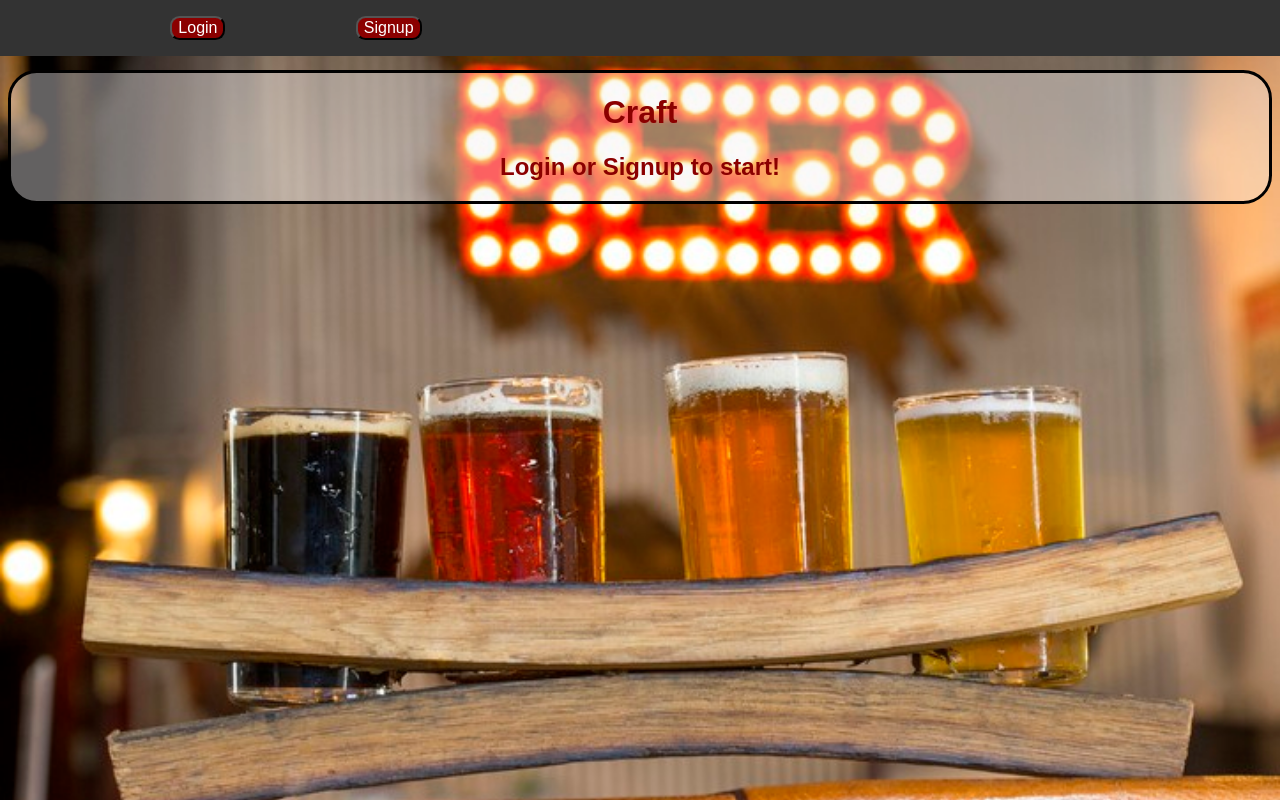
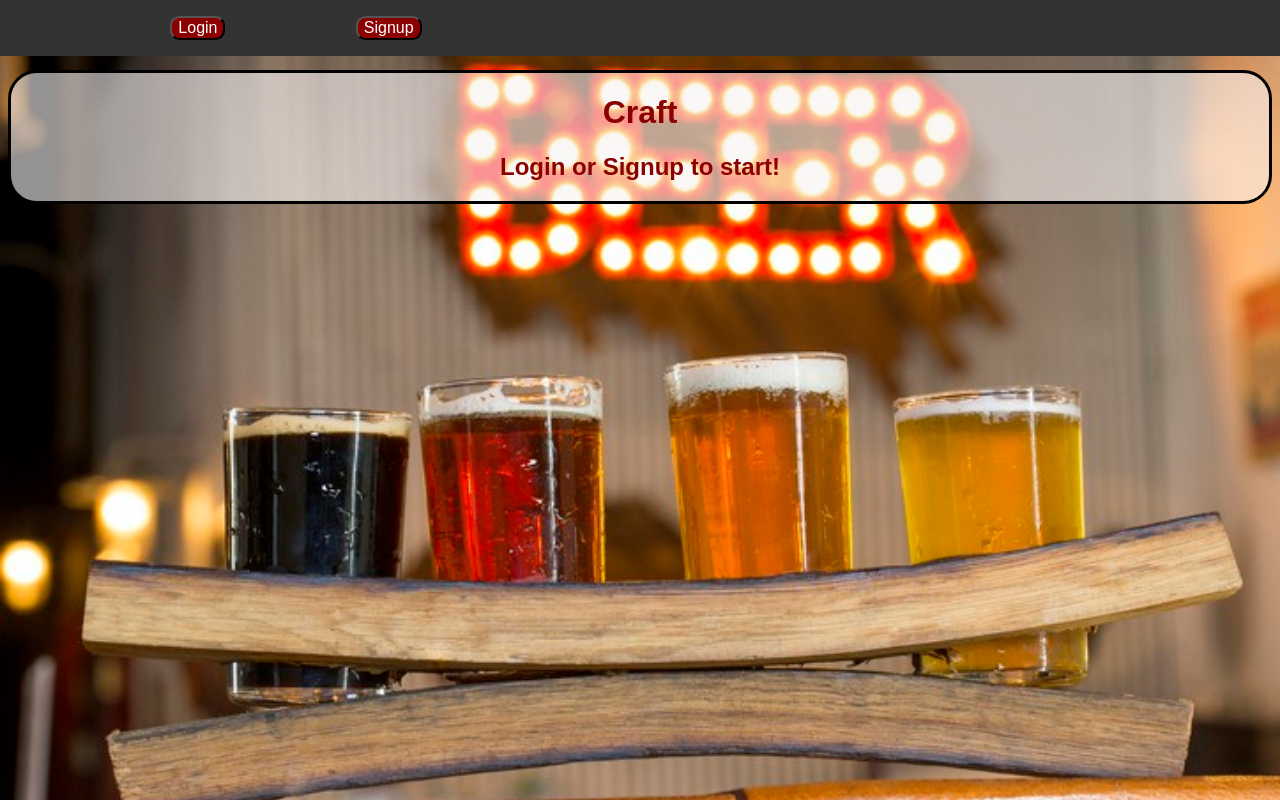
Before and after one commit to earthctzn/craft-frontend, a React (Create React App) app: page / in a window 1280 px wide. Built offline with nearby package versions, Linux system fonts and the light colour scheme; no server answers; what react-google-maps would draw is missing.

Commit message:
Adds WelcomeCard styled div to the SelectedBrewery component.

```diff
--- a/src/components/Home.js
+++ b/src/components/Home.js
@@ -1,7 +1,7 @@
 import React, { Component } from 'react'
 import { connect } from 'react-redux'
 import { Redirect } from 'react-router-dom'
-import { SingleBrewery } from './ComponentStyles'
+import { WelcomeCard } from './ComponentStyles'
 
 class Home extends Component {
     state = {
@@ -16,14 +16,16 @@ class Home extends Component {
         }
     }
     render() {
+        // debugger
         console.log(this.state.isLoggedIn)
         return this.state.isLoggedIn ?
         (
-            <SingleBrewery>
+            <WelcomeCard>
+
                 <h1>
                     Hey there {this.props.user.username}
                 </h1>
-            </SingleBrewery>
+            </WelcomeCard>
 
         )
         :
--- a/src/components/componentStyles.js
+++ b/src/components/componentStyles.js
@@ -63,7 +63,7 @@ import styled from 'styled-components'
     `
     const WelcomeCard = styled.div`
         color: darkred;
-        background-color: rgba(248, 243, 243, 0.4);
+        background-color: rgba(248, 243, 243, 0.6);
         border-radius: .3in;
         border-style: solid;
         border-color: black;
```
